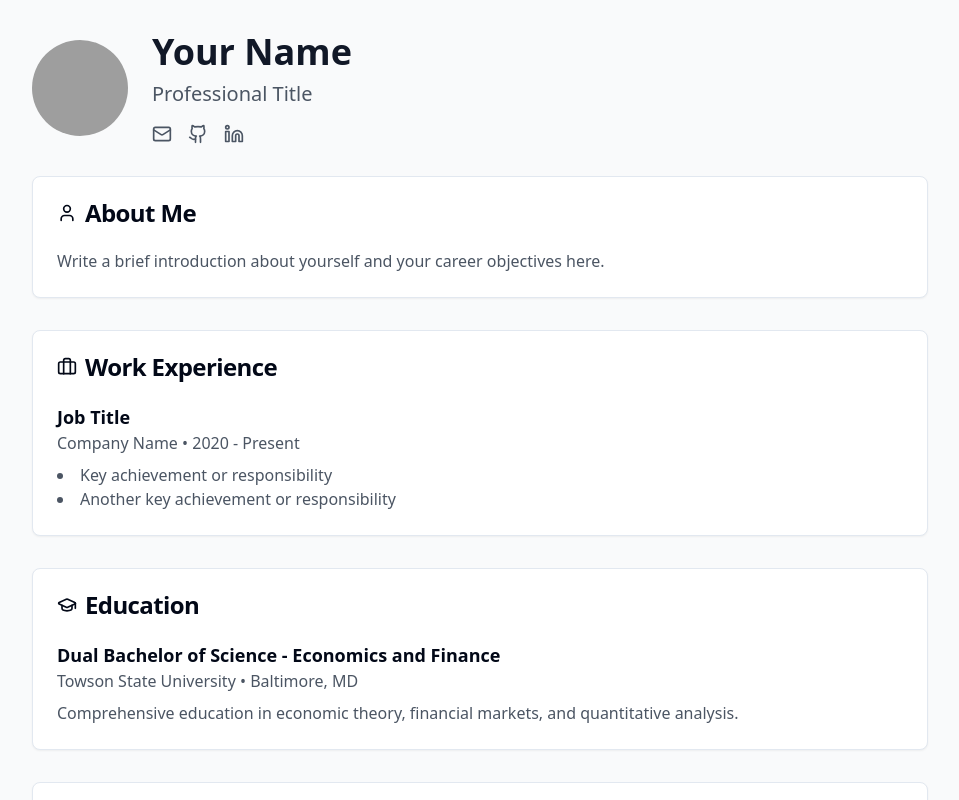
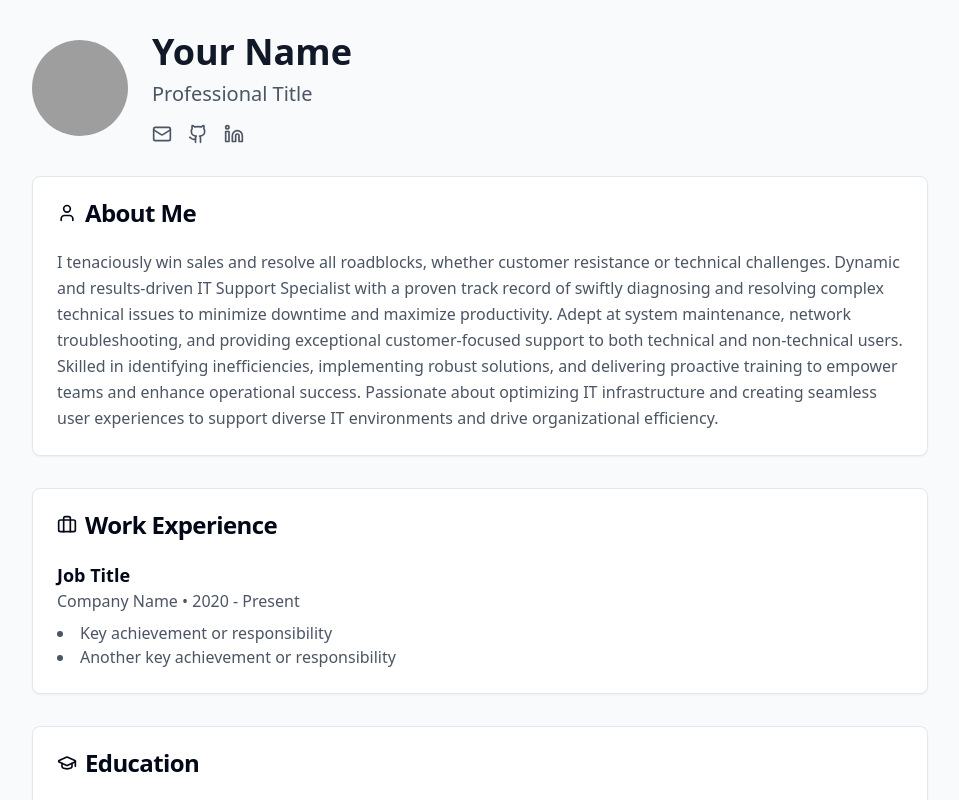
Before and after one commit to gregorydelacruz/gregorydelacruz.resume.github.io, a React (Vite) app: page / in a window 1280 px wide. Shown: the top 800 px of the page, without its empty margins (160-1119 px from the left). Built offline with nearby package versions, Linux system fonts and the light colour scheme; grey boxes are pictures that could not be loaded.

Commit message:
Add details to About Me section
Updated the About Me section to include a comprehensive description highlighting sales achievements, technical support skills, and a commitment to optimizing IT infrastructure and user experiences.
[skip gpt_engineer]

```diff
--- a/src/components/resume/AboutSection.tsx
+++ b/src/components/resume/AboutSection.tsx
@@ -10,8 +10,14 @@ const AboutSection = () => (
       </CardTitle>
     </CardHeader>
     <CardContent>
-      <p className="text-gray-600">
-        Write a brief introduction about yourself and your career objectives here.
+      <p className="text-gray-600 leading-relaxed">
+        I tenaciously win sales and resolve all roadblocks, whether customer resistance or technical challenges.
+        Dynamic and results-driven IT Support Specialist with a proven track record of swiftly diagnosing and resolving complex
+        technical issues to minimize downtime and maximize productivity. Adept at system maintenance, network troubleshooting, and
+        providing exceptional customer-focused support to both technical and non-technical users. Skilled in identifying inefficiencies,
+        implementing robust solutions, and delivering proactive training to empower teams and enhance operational success. Passionate
+        about optimizing IT infrastructure and creating seamless user experiences to support diverse IT environments and drive
+        organizational efficiency.
       </p>
     </CardContent>
   </Card>
```
